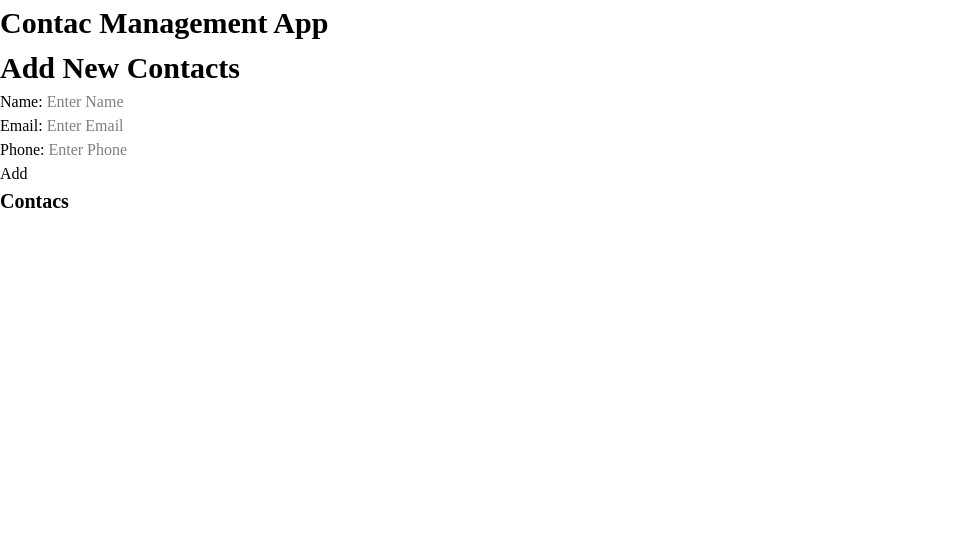
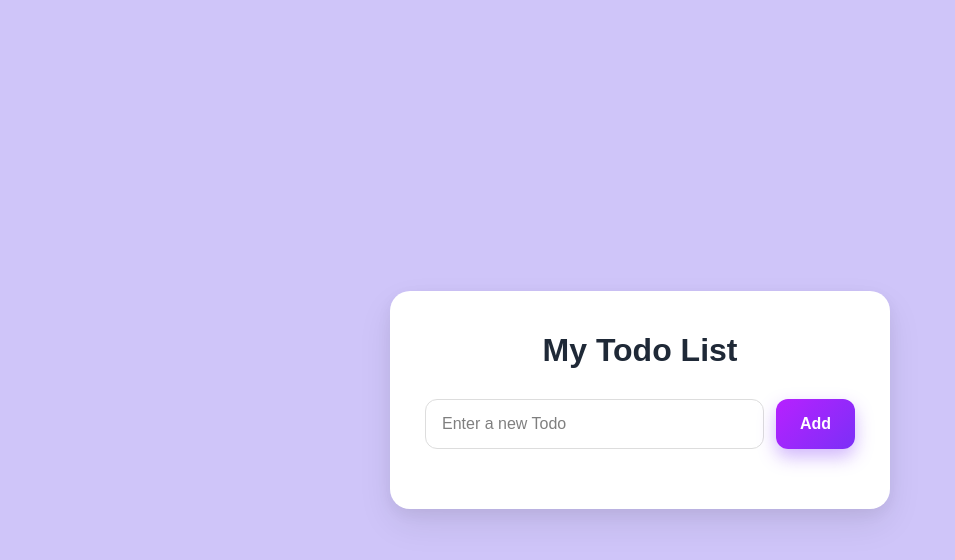
Before and after one commit to cmaalik97/Dugsiiye-ReactJs-Exercise, a React (Vite) app in the folder AnswersExercise/: page / in a window 1280 px wide. Shown: the top 560 px of the page, without its empty margins (0-955 px from the left). Built offline with nearby package versions, Linux system fonts and the light colour scheme.

Commit message:
EXERCISE 19

```diff
--- a/AnswersExercise/src/App2.jsx
+++ b/AnswersExercise/src/App2.jsx
@@ -4,15 +4,16 @@ import ContactForm from './Dugsiye/Exercise17/ContactForm'
 import TailwindCss from './Dugsiye/Learning/TailwindCss'
 import Receipe from './Dugsiye/Learning/Project1/Receipe'
 import ContactsApp from './Dugsiye/Exercise18/ContactsApp'
+import { TodoApp2 } from './Dugsiye/Exercise19/TodoApp'
 
 function App2() {
   return (
     <div>
-      {/* <TodoApp/> */}
+      <TodoApp2/>
       {/* <ContactForm/> */}
       {/* <TailwindCss/> */}
       {/* <Receipe/> */}
-      <ContactsApp/>
+      {/* <ContactsApp/> */}
     </div>
   )
 }
--- /dev/null
+++ b/AnswersExercise/src/Dugsiye/Exercise19/TodoApp.jsx
@@ -0,0 +1,20 @@
+import React, { useReducer } from 'react'
+import TodoContext from './TodoContext'
+import {intialState, reducer  } from './reducer'
+import { TodoList } from './TodoList'
+import { TodoForm } from './TodoForm'
+export const TodoApp2 = () => {
+
+    const [state , dispatch]=useReducer(reducer , intialState)
+  return (
+    <TodoContext.Provider value={{state, dispatch}}>
+        <div className='todo-container'>
+           <TodoForm/>
+         <TodoList/>
+        </div>
+
+
+
+    </TodoContext.Provider>
+  )
+}
--- /dev/null
+++ b/AnswersExercise/src/Dugsiye/Exercise19/TodoContext.js
@@ -0,0 +1,4 @@
+import { createContext } from "react";
+
+const  TodoContext=createContext();
+export default TodoContext;
--- /dev/null
+++ b/AnswersExercise/src/Dugsiye/Exercise19/TodoForm.jsx
@@ -0,0 +1,33 @@
+import React, { useContext } from 'react'
+import TodoContext from './TodoContext'
+import { useState } from 'react'
+
+export const TodoForm = () => {
+
+     const [text , setText]=useState("")
+     const {dispatch}=useContext(TodoContext)
+     const handleAdd=()=>{
+         if(text.trim()){
+             const newTodo={
+                 id:Date.now(),
+                 text,
+                 completet:false,
+             }
+
+             dispatch({type :"add" ,payload : newTodo })
+             setText("")
+         }
+     }
+      return (
+         <div className='container'>
+          <h1>My Todo List</h1>
+          <div className='input-box '>
+            <input
+          type="text" value={text} onChange={(e)=> setText(e.target.value)} placeholder="Enter a new Todo" />
+          <button onClick={handleAdd} className='add-btn'>Add</button>
+
+          </div>
+
+         </div>
+      )
+}
--- /dev/null
+++ b/AnswersExercise/src/Dugsiye/Exercise19/TodoItem.jsx
@@ -0,0 +1,39 @@
+import React, { useContext } from 'react'
+import TodoContext from './TodoContext'
+
+export const TodoItem = ({ todo }) => {
+  const { dispatch } = useContext(TodoContext)
+
+  return (
+    <li className='todo-item'>
+      <div className='todo-left'>
+        <input
+          type="checkbox"
+          checked={todo.completet}
+          onChange={() =>
+            dispatch({ type: "toggol", payload: todo.id })
+          }
+        />
+
+        <span
+          style={{
+            textDecoration: todo.completet
+              ? "line-through"
+              : "none",
+            cursor: "pointer",
+          }}
+        >
+          {todo.text}
+        </span>
+      </div>
+
+      <button
+        className='delete-btn'
+        onClick={() =>
+          dispatch({ type: "delete", payload: todo.id })
+        }
+      >Delete
+      </button>
+    </li>
+  )
+}
--- /dev/null
+++ b/AnswersExercise/src/Dugsiye/Exercise19/TodoList.jsx
@@ -0,0 +1,18 @@
+import React, { useContext } from 'react'
+import TodoContext from './TodoContext'
+import { TodoItem } from './TodoItem'
+
+export const TodoList = () => {
+    const {state}=useContext(TodoContext)
+  return (
+
+        <ul>
+            {
+                state.map((todo)=>(
+                    <TodoItem key={todo.id} todo={todo}/>
+                ))
+            }
+        </ul>
+
+  )
+}
--- /dev/null
+++ b/AnswersExercise/src/Dugsiye/Exercise19/reducer.js
@@ -0,0 +1,13 @@
+ export const intialState=[];
+export const reducer= (state , action)=>{
+    switch(action.type){
+        case "add":
+            return [...state , action.payload]
+        case "toggol":
+            return state.map((todo)=>todo.id === action.payload ? {...todo, completet : !todo.completet}: todo)
+        case "delete":
+            return state.filter((todo)=> todo.id !== action.payload )
+        default:
+            return state
+    }
+}
--- a/AnswersExercise/src/app.css
+++ b/AnswersExercise/src/app.css
@@ -12,3 +12,133 @@ h4{
     font-size: 16px;
     font-weight: bold;
 }
+
+
+
+/* Google Font */
+@import url('https://fonts.googleapis.com/css2?family=Poppins:wght@400;500;600;700&display=swap');
+
+*{
+    margin:0;
+    padding:0;
+    box-sizing:border-box;
+    font-family:'Poppins', sans-serif;
+}
+
+body{
+    min-height:100vh;
+    display:flex;
+    justify-content:center;
+    align-items:center;
+    background:#cfc5f9;
+}
+
+/* Main Card */
+.todo-container{
+    width:500px;
+    background:#fff;
+    padding:35px;
+    border-radius:20px;
+    box-shadow:
+        0 15px 35px rgba(0,0,0,0.08),
+        0 5px 15px rgba(0,0,0,0.05);
+}
+
+/* Title */
+.container h1{
+    text-align:center;
+    margin-bottom:25px;
+    font-size:2rem;
+    font-weight:700;
+    color:#1f2937;
+}
+
+/* Input Row */
+.input-box{
+    display:flex;
+    gap:12px;
+    margin-bottom:25px;
+}
+
+.input-box input{
+    flex:1;
+    height:50px;
+    border:1px solid #ddd;
+    border-radius:12px;
+    padding:0 16px;
+    font-size:16px;
+    outline:none;
+    transition:.3s;
+}
+
+.input-box input:focus{
+    border-color:#9333ea;
+    box-shadow:0 0 0 4px rgba(147,51,234,.15);
+}
+
+/* Add Button */
+.add-btn{
+    border:none;
+    padding:0 24px;
+    border-radius:12px;
+    color:white;
+    font-weight:600;
+    cursor:pointer;
+    background:linear-gradient(
+        135deg,
+        #b721ff,
+        #7b2ff7
+    );
+    box-shadow:0 8px 18px rgba(123,47,247,.35);
+    transition:.3s;
+}
+
+.add-btn:hover{
+    transform:translateY(-2px);
+}
+
+/* Todo Item */
+.todo-item{
+    display:flex;
+    align-items:center;
+    justify-content:space-between;
+    padding:18px;
+    margin-bottom:14px;
+    background:#f8f9fc;
+    border-radius:14px;
+    transition:.3s;
+}
+
+.todo-item:hover{
+    background:#f2f4f8;
+}
+
+.todo-left{
+    display:flex;
+    align-items:center;
+    gap:14px;
+}
+
+.todo-item input[type="checkbox"]{
+    width:20px;
+    height:20px;
+    accent-color:#3b82f6;
+    cursor:pointer;
+}
+
+/* Completed Task */
+.completed span{
+    text-decoration:line-through;
+    color:#9ca3af;
+}
+
+/* Delete Button */
+.delete-btn{
+    background:none;
+    border:none;
+    color:#d72f2f;
+    font-weight:500;
+    cursor:pointer;
+    font-size:15px;
+    font-weight: bold;
+}
```
Also changed, not shown: AnswersExercise/src/Dugsiye/Exercise19/Exercise19.png (added), AnswersExercise/src/Dugsiye/Exercise19/README.md (added).
